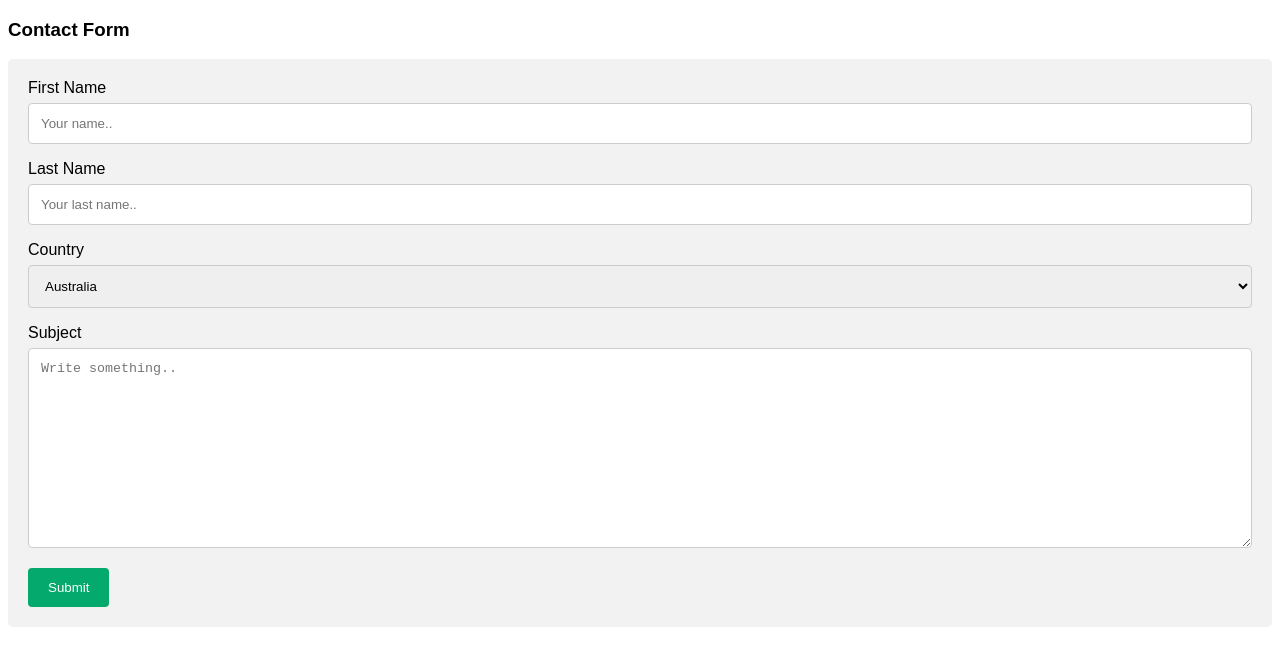
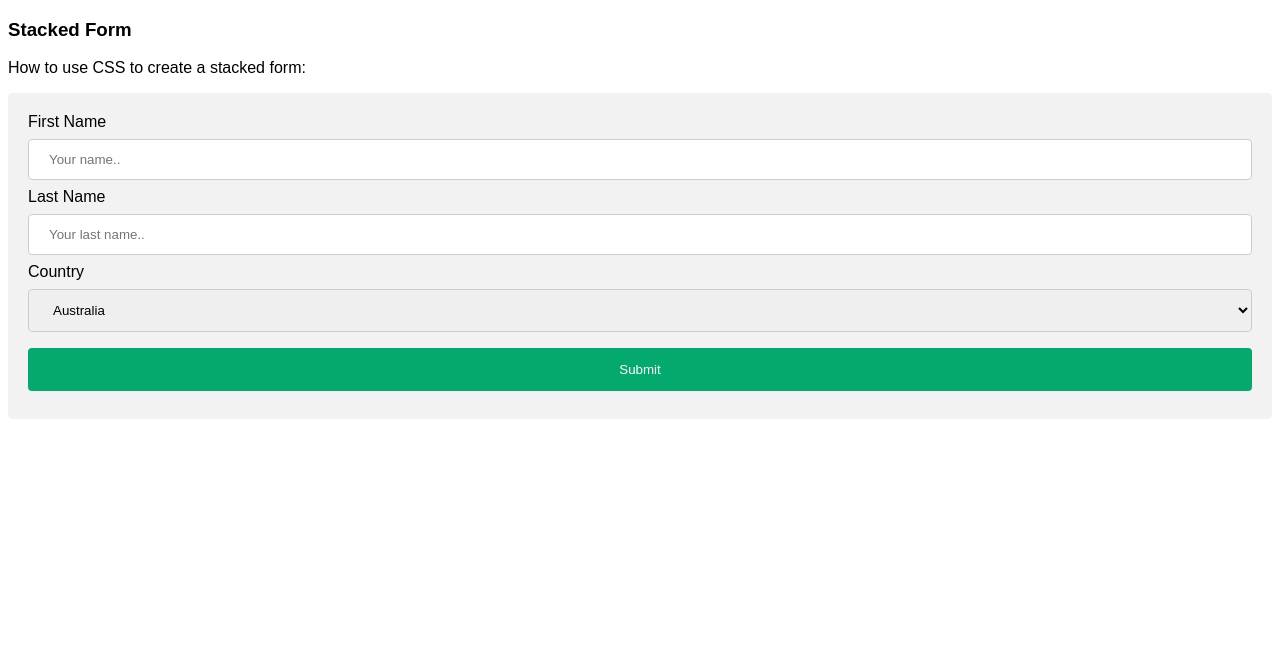
Before and after one commit to santhoshtsk25/docker, a plain HTML site: page index.html in a window 1280 px wide. Drawn offline with Linux system fonts and the light colour scheme.

Commit message:
Update index.html

```diff
--- a/index.html
+++ b/index.html
@@ -1,26 +1,26 @@
 <!DOCTYPE html>
 <html>
-<head>
-<meta name="viewport" content="width=device-width, initial-scale=1">
 <style>
-body {font-family: Arial, Helvetica, sans-serif;}
-* {box-sizing: border-box;}
+body {
+  font-family: Arial;
+}
 
-input[type=text], select, textarea {
+input[type=text], select {
   width: 100%;
-  padding: 12px;
+  padding: 12px 20px;
+  margin: 8px 0;
+  display: block;
   border: 1px solid #ccc;
   border-radius: 4px;
   box-sizing: border-box;
-  margin-top: 6px;
-  margin-bottom: 16px;
-  resize: vertical;
 }
 
 input[type=submit] {
+  width: 100%;
   background-color: #04AA6D;
   color: white;
-  padding: 12px 20px;
+  padding: 14px 20px;
+  margin: 8px 0;
   border: none;
   border-radius: 4px;
   cursor: pointer;
@@ -30,16 +30,16 @@ input[type=submit]:hover {
   background-color: #45a049;
 }
 
-.container {
+div.container {
   border-radius: 5px;
   background-color: #f2f2f2;
   padding: 20px;
 }
 </style>
-</head>
 <body>
 
-<h3>Contact Form</h3>
+<h3>Stacked Form</h3>
+<p>How to use CSS to create a stacked form:</p>
 
 <div class="container">
   <form action="/action_page.php">
@@ -56,9 +56,6 @@ input[type=submit]:hover {
       <option value="usa">USA</option>
     </select>
 
-    <label for="subject">Subject</label>
-    <textarea id="subject" name="subject" placeholder="Write something.." style="height:200px"></textarea>
-
     <input type="submit" value="Submit">
   </form>
 </div>
```
